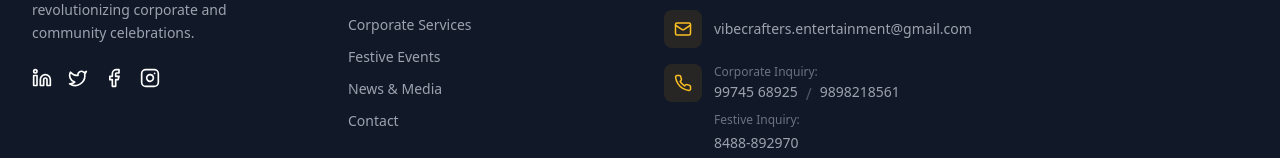
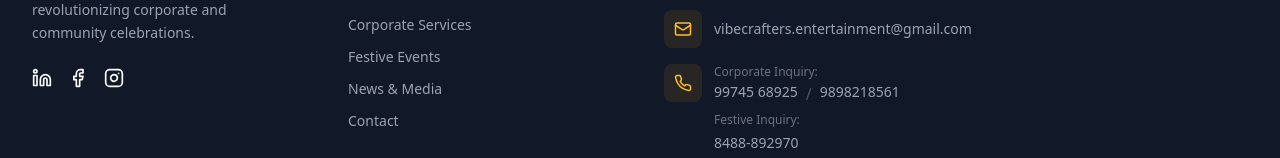
Before and after one commit to BhautikVaghela/VibeCraftes, a React (Vite) app: page / in a window 1280 px wide. Shown: the part 3734-3892 px from the top of the page. Built offline with nearby package versions, Linux system fonts and the light colour scheme; no server answers.

Commit message:
Removed Twitter icon from footer social media links

```diff
--- a/src/components/Footer.tsx
+++ b/src/components/Footer.tsx
@@ -1,4 +1,4 @@
-import { Mail, Phone, MapPin, Linkedin, Twitter, Facebook, Instagram, Shield } from 'lucide-react';
+import { Mail, Phone, MapPin, Linkedin, Facebook, Instagram, Shield } from 'lucide-react';
 
 interface FooterProps {
   onNavigate: (page: string) => void;
@@ -23,9 +23,6 @@ export default function Footer({ onNavigate }: FooterProps) {
             <div className="flex space-x-4 mt-6 justify-center md:justify-start">
               <button className="hover:text-amber-400 transition-colors">
                 <Linkedin size={20} />
-              </button>
-              <button className="hover:text-amber-400 transition-colors">
-                <Twitter size={20} />
               </button>
               <button className="hover:text-amber-400 transition-colors">
                 <Facebook size={20} />
```
